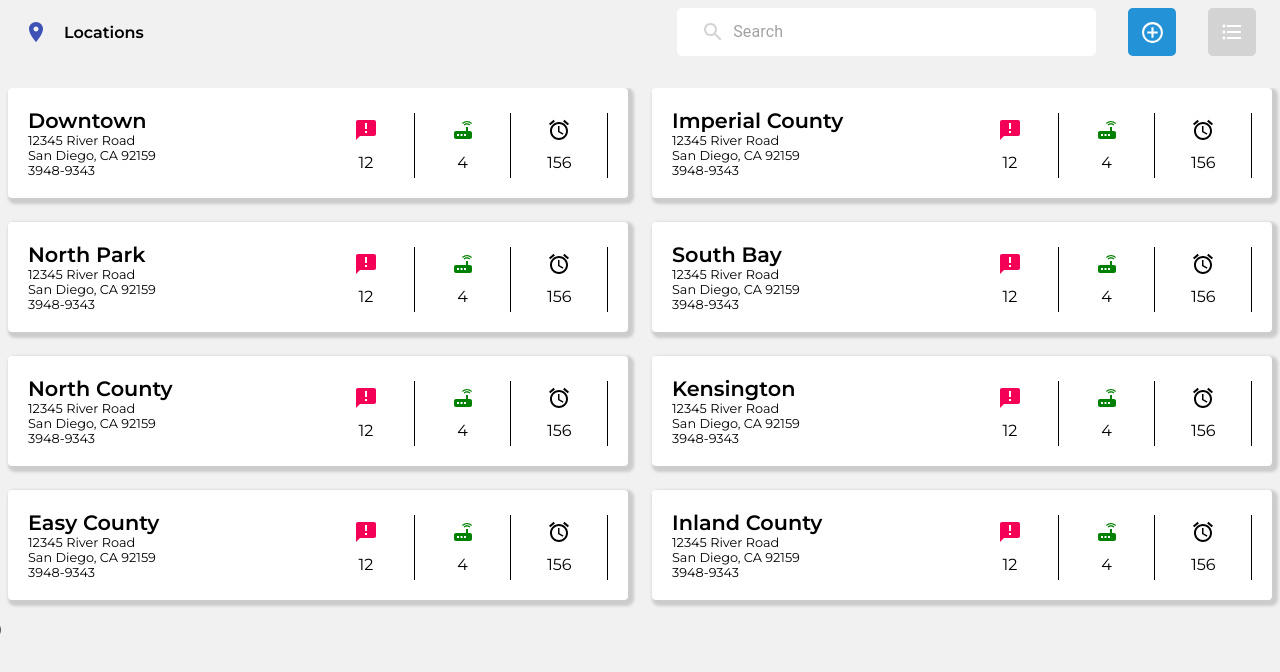
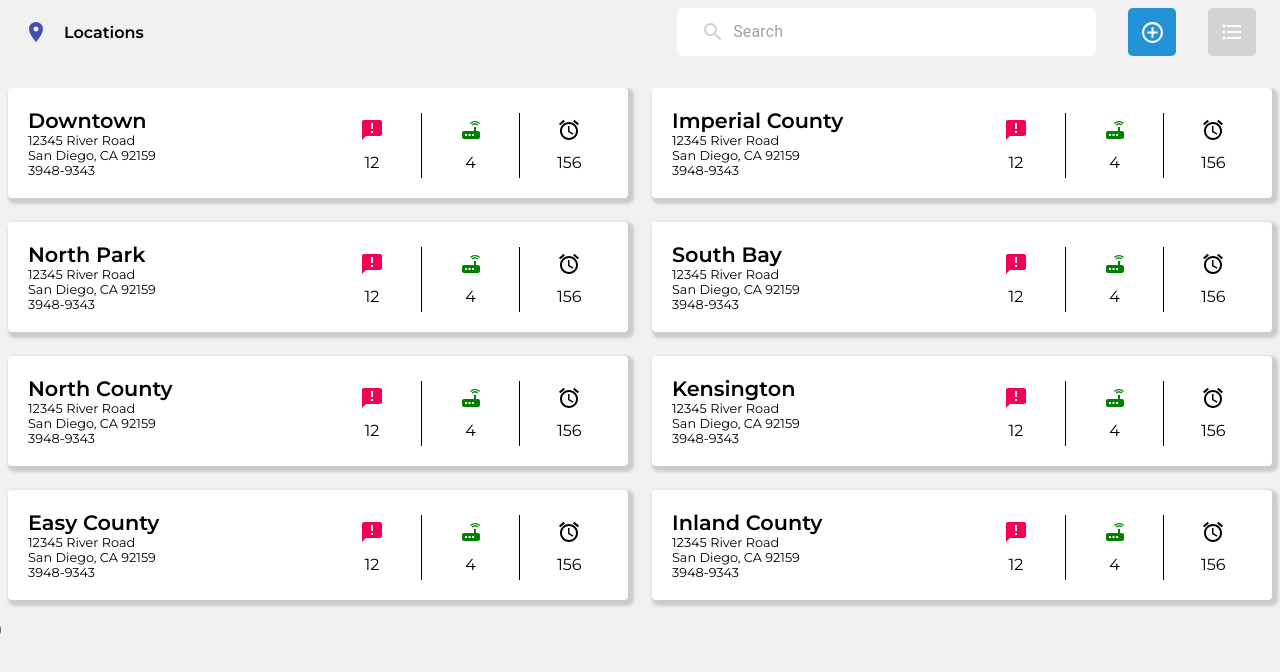
Before and after one commit to alejovera/test-Front1, a React (Create React App) app: page / in a window 1280 px wide. Shown: the top 672 px of the page. Built offline with nearby package versions, Linux system fonts and the light colour scheme.

Commit message:
Last design details

```diff
--- a/src/Table.css
+++ b/src/Table.css
@@ -25,6 +25,9 @@
     margin-top: 0.3em;
     border-right: 1px solid black;
 }
+.item__icons:last-child {
+    border: none;
+}
 .item__iconNumber {
     font-family: 'Montserrat', sans-serif;
 }
--- a/src/Table.js
+++ b/src/Table.js
@@ -1,9 +1,9 @@
 import React, {useState, useEffect} from 'react';
+
 import { makeStyles } from '@material-ui/core/styles';
 import Paper from '@material-ui/core/Paper';
 import Grid from '@material-ui/core/Grid';
 import TableContent from './TableContent';
-
 
 
 const useStyles = makeStyles(  ({
@@ -13,6 +13,7 @@ const useStyles = makeStyles(  ({
     },
     paper: {
       padding: '20px',
+      paddingRight: '10px',
       textAlign: 'center',
       color: 'black',
       backgroundColor: 'white',
```
